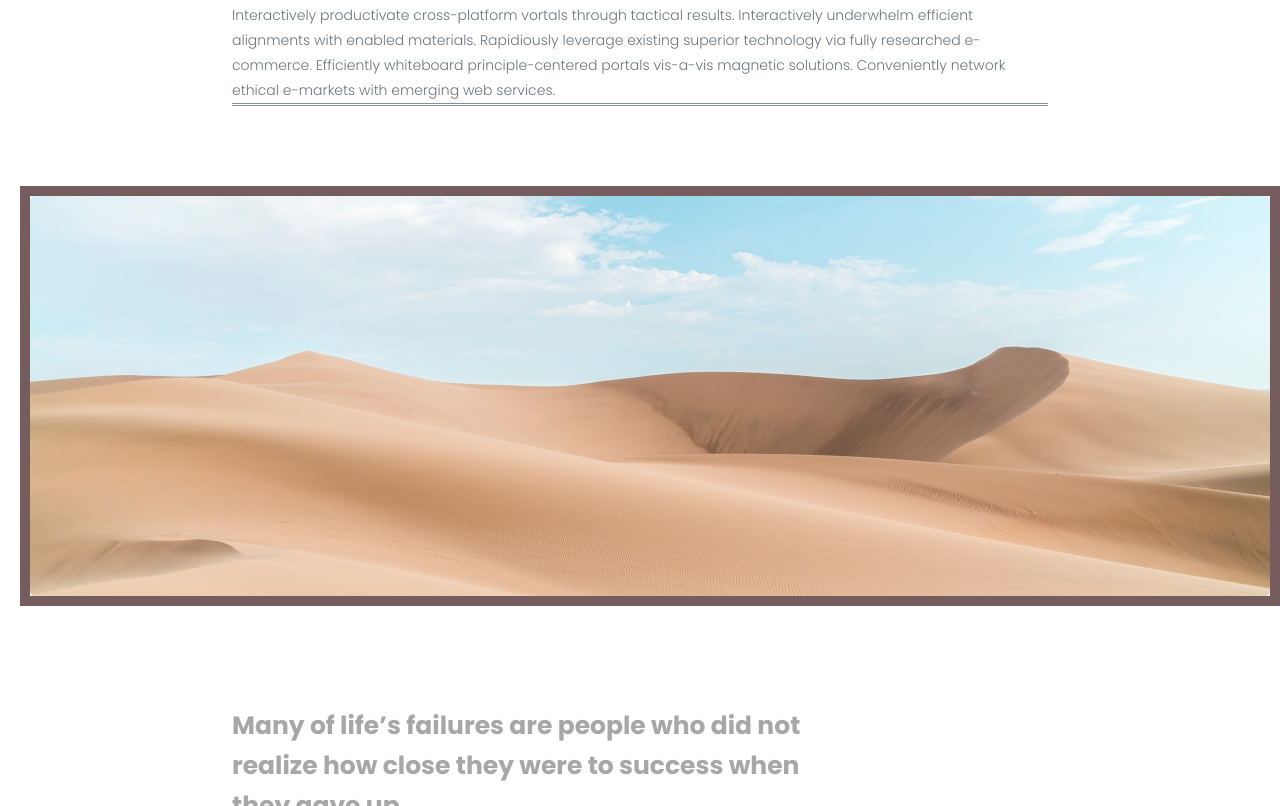
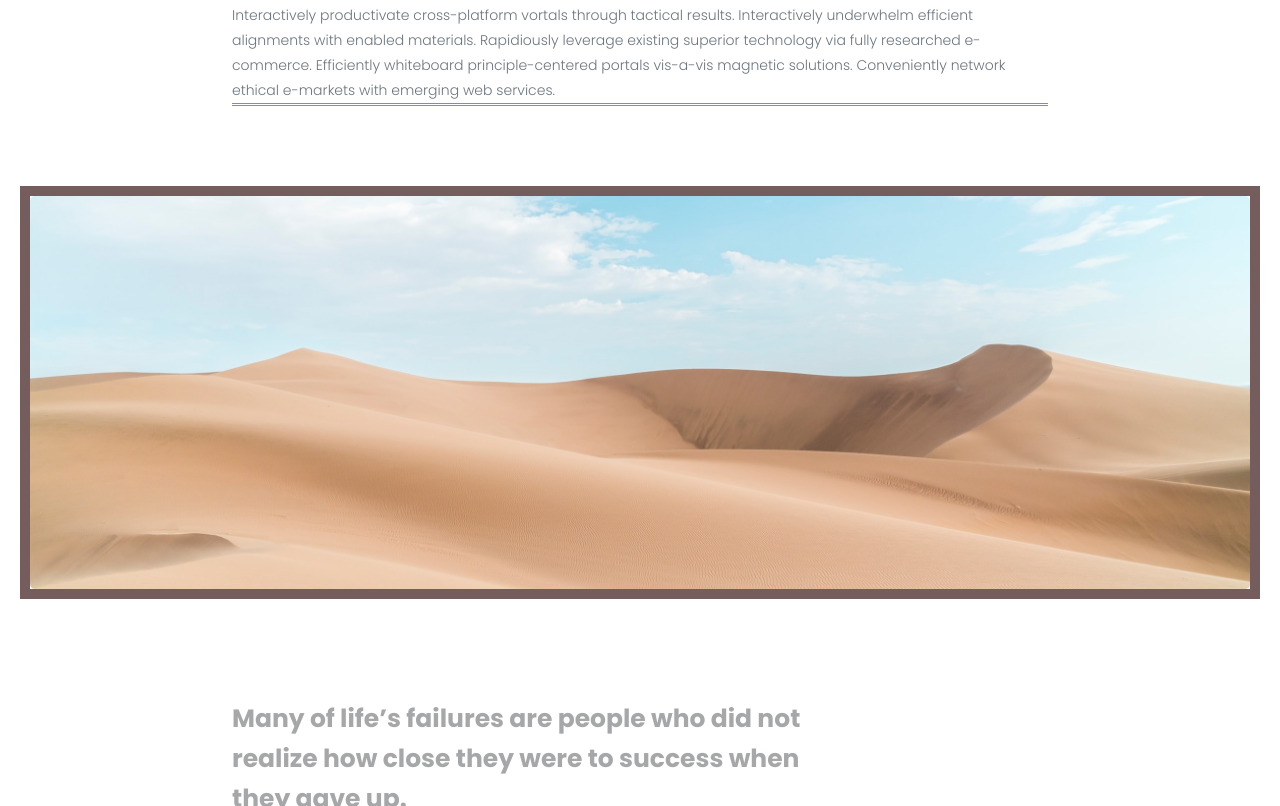
Before and after one commit to OleksandrPanahutsa/lessons, a plain HTML site: page lesson_6/index.html in a window 1280 px wide. Shown: the part 562-1368 px from the top of the page. Drawn offline with Linux system fonts and the light colour scheme.

Commit message:
Update style.css

```diff
--- a/lesson_6/css/style.css
+++ b/lesson_6/css/style.css
@@ -70,4 +70,6 @@ h2 {
 
 .image1 {
 	border: 10px solid rgb(117, 93, 93);
+	font-size: 0;
+	max-width: 100%;
 }
```
